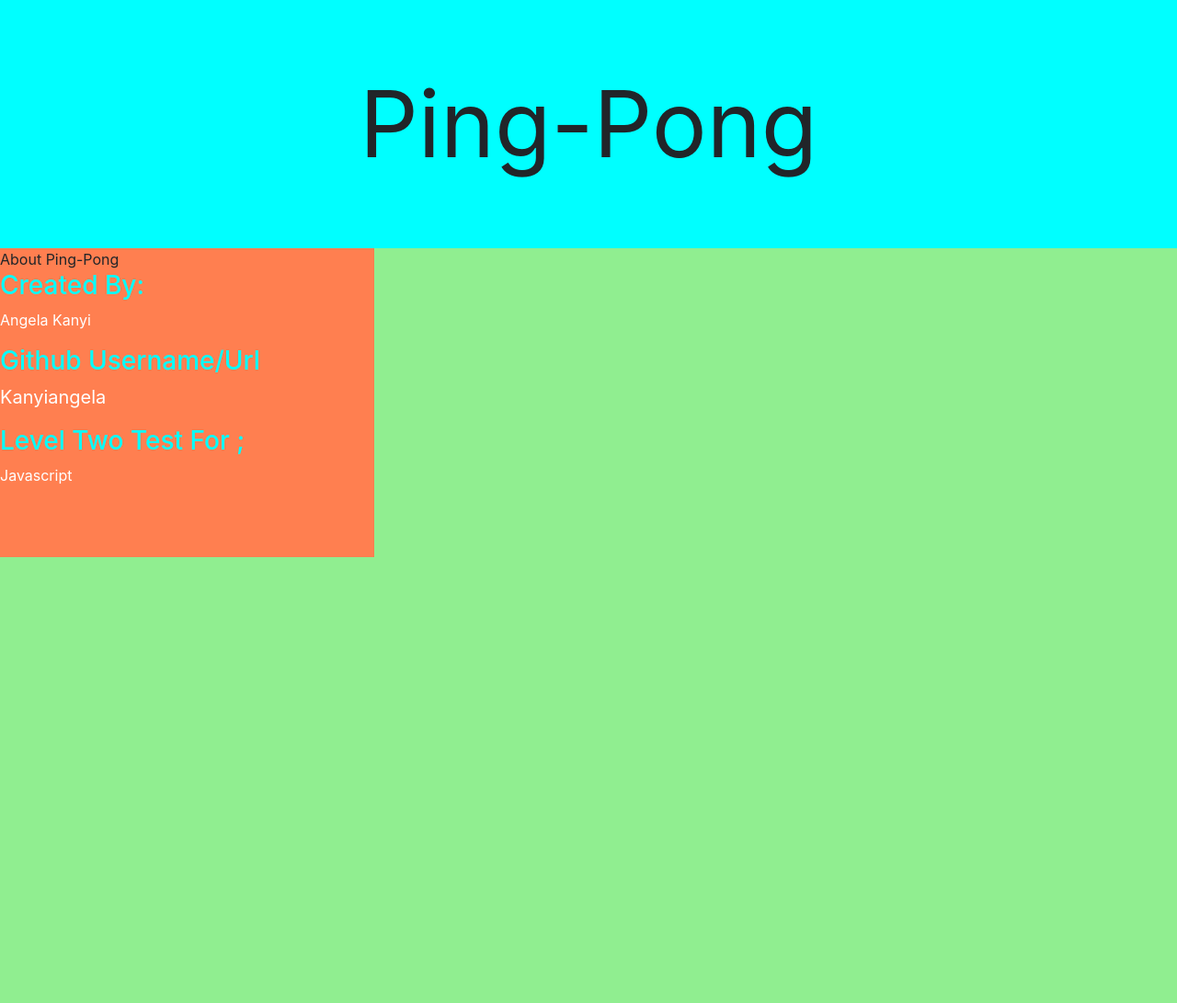
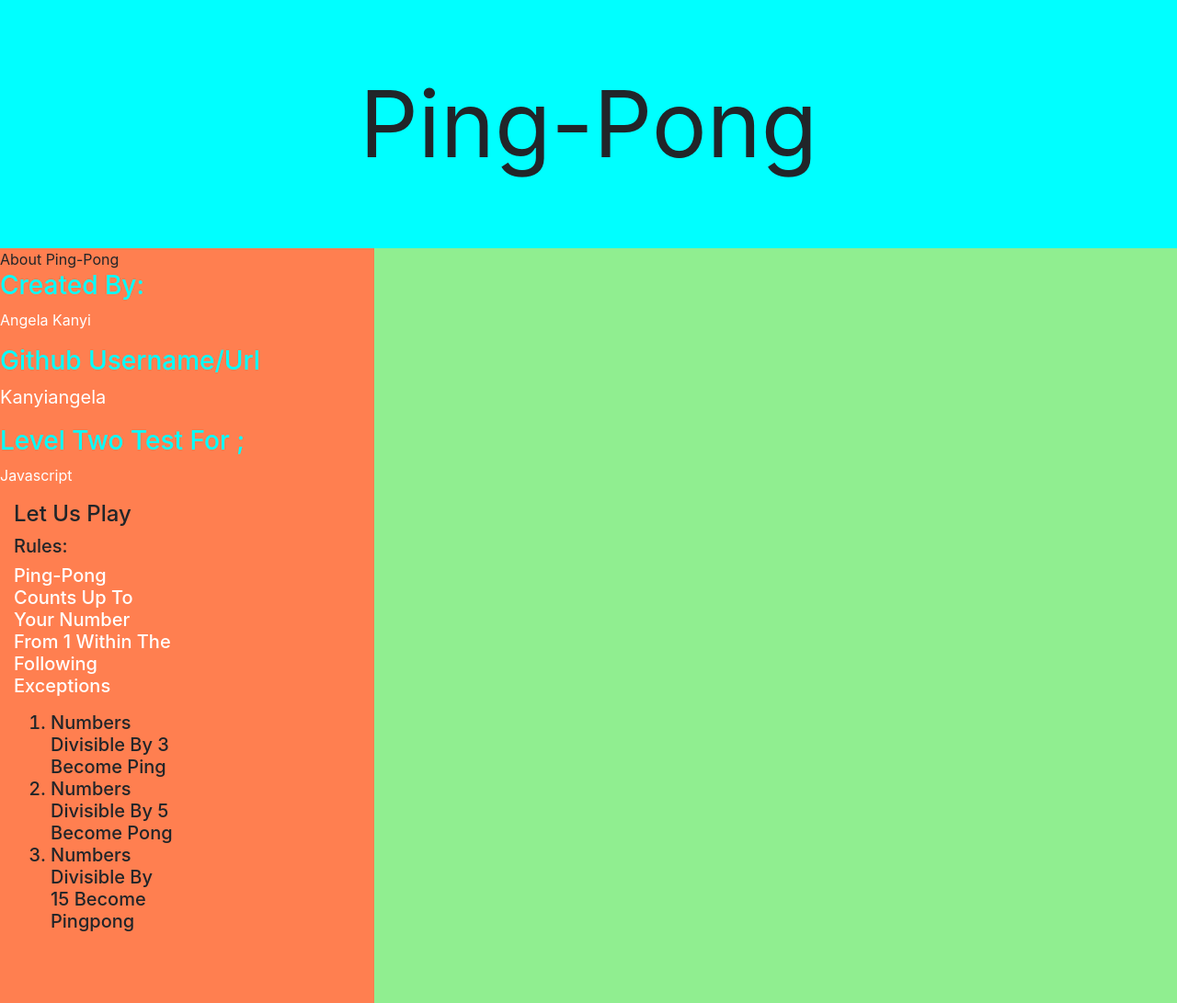
Before and after one commit to kanyiangela/ping-pong, a plain HTML site: page index.html in a window 1280 px wide. Shown: the whole page at 92% size. Before the commit the page ends 800 px from the top, so only its background shows below. Drawn offline with nearby package versions, Linux system fonts and the light colour scheme.

Commit message:
adding ordered list

```diff
--- a/index.html
+++ b/index.html
@@ -25,6 +25,17 @@
         <P><a class="#" href="https://github.com/kanyiangela/ping-pong.git">kanyiangela</a>
           <h3>level two test for ;</h3>
           <p>javascript</p>
+          <div class="col-md-6">
+            <div class="content">
+              <h4>Let us play</h4>
+              <h5>Rules:<h5>
+        <p>ping-pong counts up to your number from 1 within the following exceptions</p>
+        <ol>
+          <li>numbers divisible by 3 become ping</li>
+          <li>numbers divisible by 5 become pong</li>
+          <li>numbers divisible by 15 become pingpong</li>
+        </ol>
+      </div>
       </div>
     </div>
 
```
